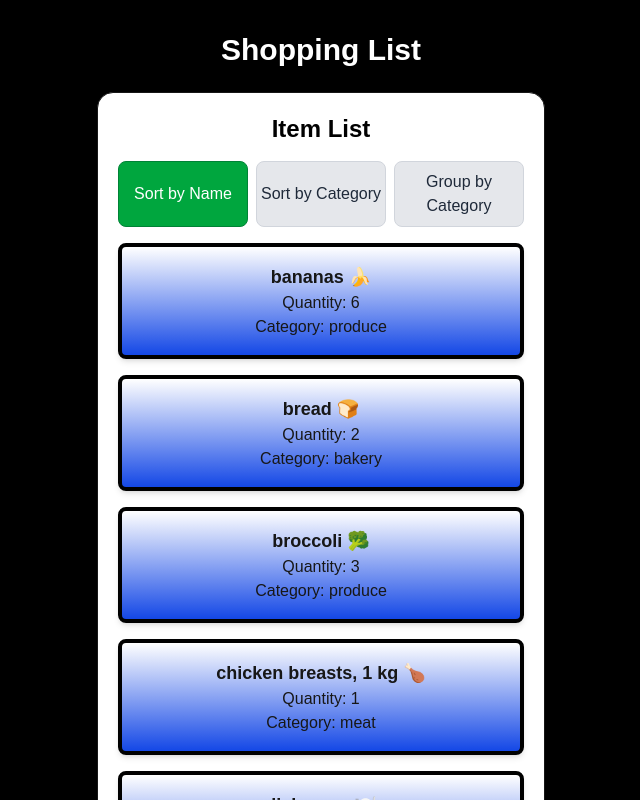
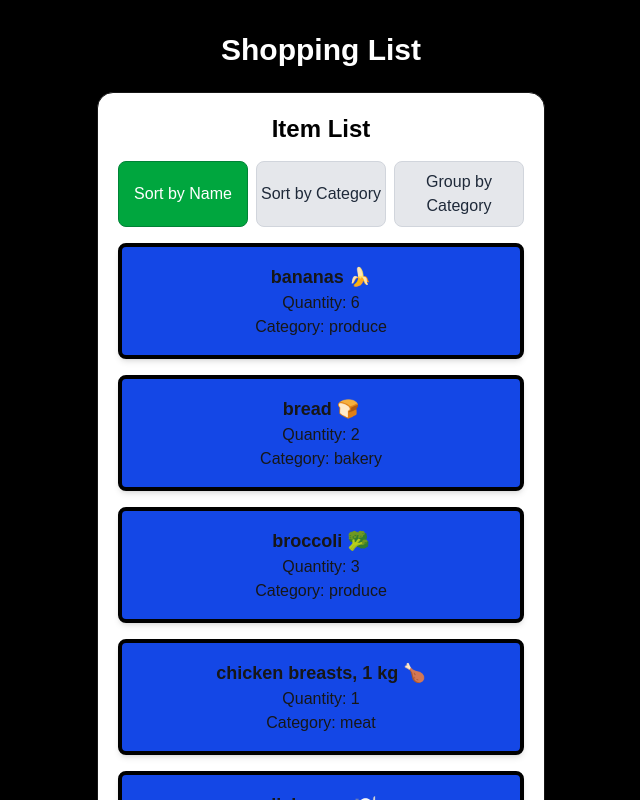
Before and after one commit to DDurdey/cprg306-assignments, a Next.js app: page /week-6 in a window 1280 px wide. Shown: the top 800 px of the page, without its empty margins (319-959 px from the left). Built offline with nearby package versions, Linux system fonts and the light colour scheme.

Commit message:
removed terrible gradient on items

```diff
--- a/app/week-6/item.js
+++ b/app/week-6/item.js
@@ -2,7 +2,7 @@
 
 export default function Item({ name, quantity, category }) {
     return (
-        <div className=" border-4 border-black rounded-lg p-4 mb-4 w-full bg-gradient-to-b from-grey-400 to-blue-700 shadow-md">
+        <div className=" border-4 border-black rounded-lg p-4 mb-4 w-full bg-blue-700 shadow-md">
             <p className="text-lg font-semibold text-center">{name}</p>
             <p className="text-center">Quantity: {quantity}</p>
             <p className="text-center">Category: {category}</p>
```
